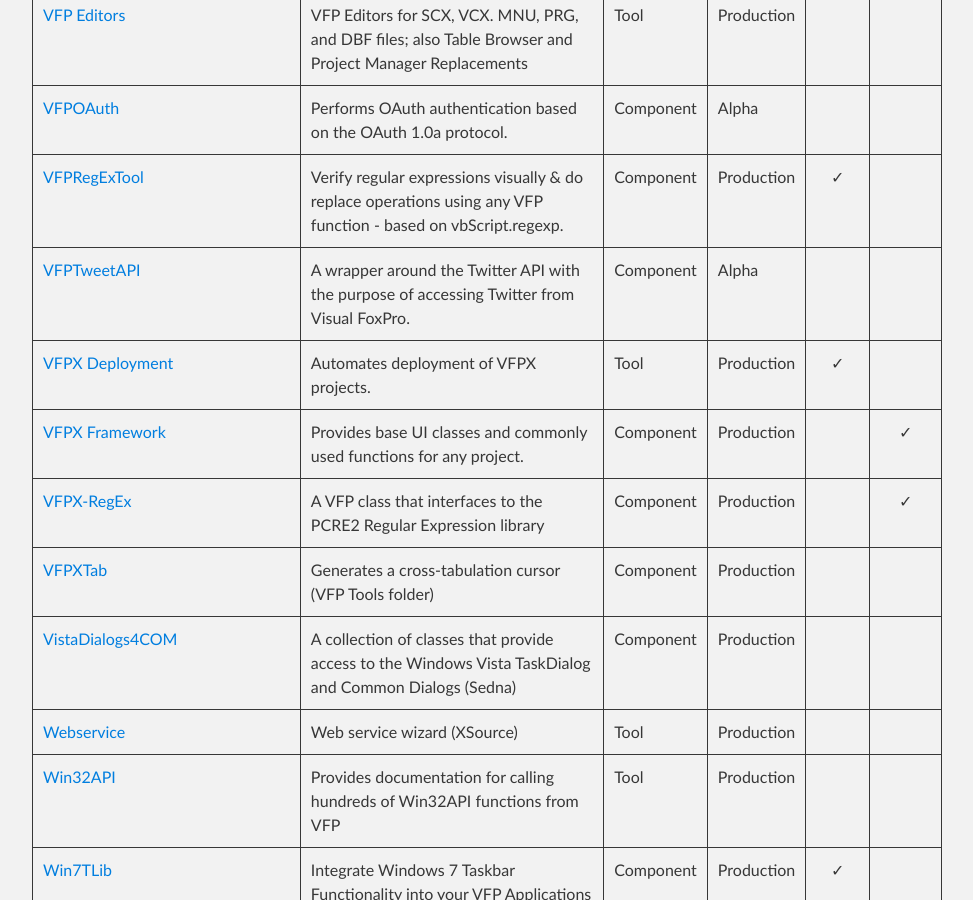
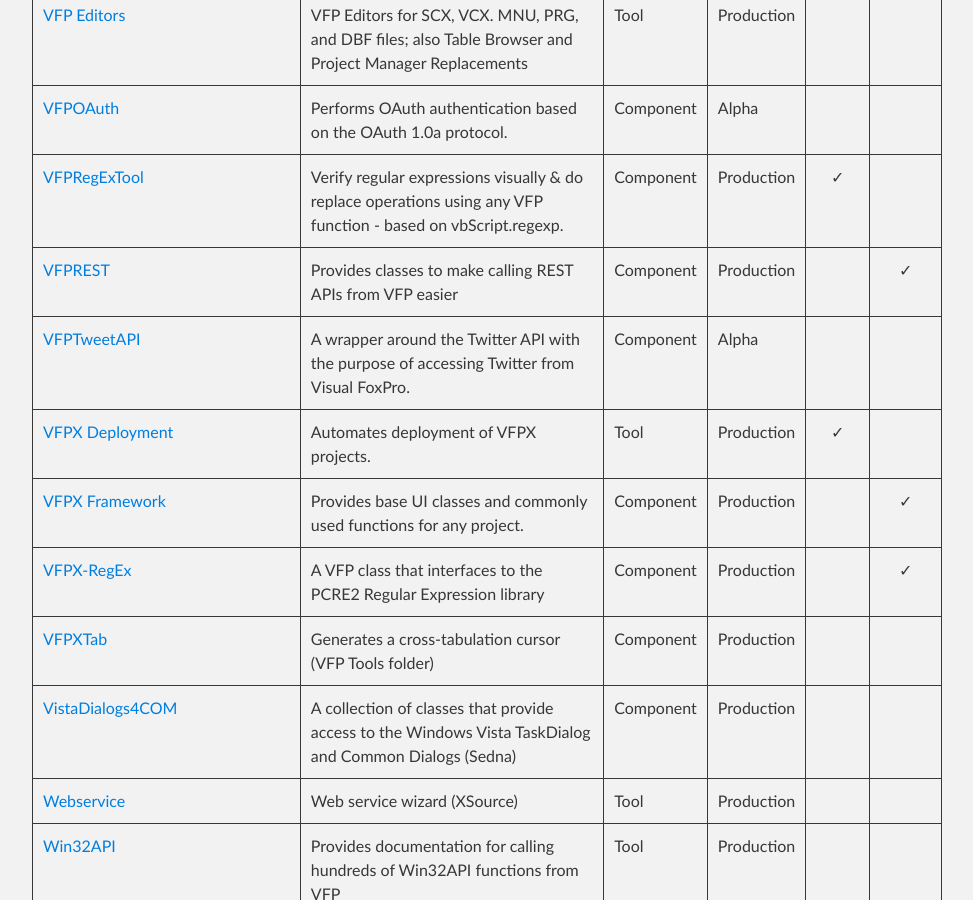
Before and after one commit to VFPX/VFPX.github.io, a Jekyll site: the page built from projects.md, in a window 1280 px wide and 900 px high, scrolled down 11376 px. Shown: the whole window, without its empty margins (288-1261 px from the left). Built offline with Jekyll 4.4.1, drawn with Linux system fonts in a browser that asks for light colours; our own code applies the rules of GitHub Pages for plain Markdown files.

Commit message:
Added VFPREST

```diff
--- a/_data/projects.json
+++ b/_data/projects.json
@@ -1269,6 +1269,15 @@
 	"foxget": false
   },
   {
+    "project": "VFPREST",
+    "url": "https://github.com/DougHennig/VFPREST",
+    "description": "Provides classes to make calling REST APIs from VFP easier",
+    "state": "Production",
+    "category": "Component",
+	"thorcfu": false,
+	"foxget": true
+  },
+  {
     "project": "VFPTweetAPI",
     "url": "http://github.com/VFPX/VFPTweetAPI",
     "description": "A wrapper around the Twitter API with the purpose of accessing Twitter from Visual FoxPro.",
```
Also changed, not shown: _posts/2026-09-25-VFPREST.markdown (added, +8 -0 lines).
